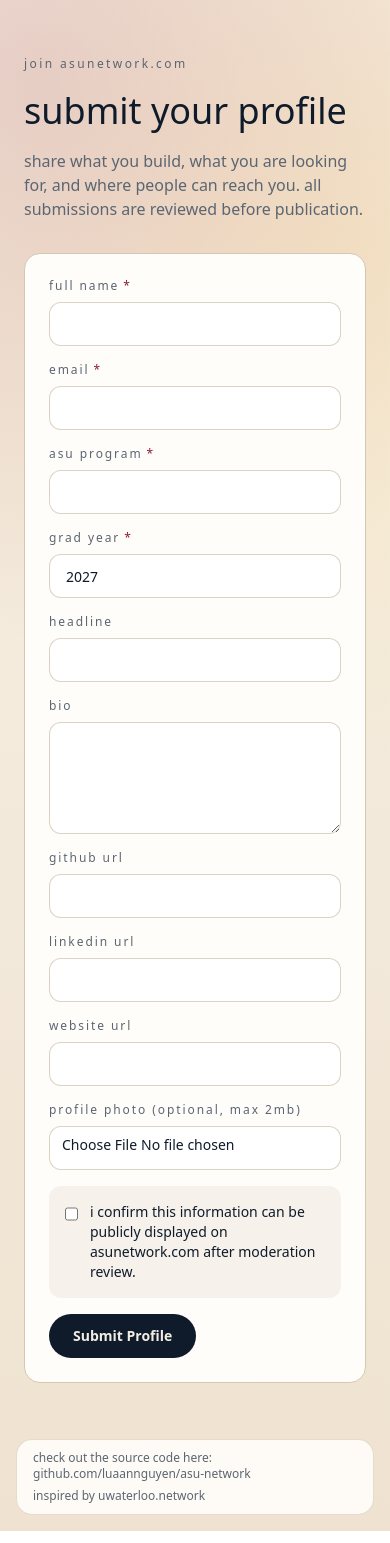
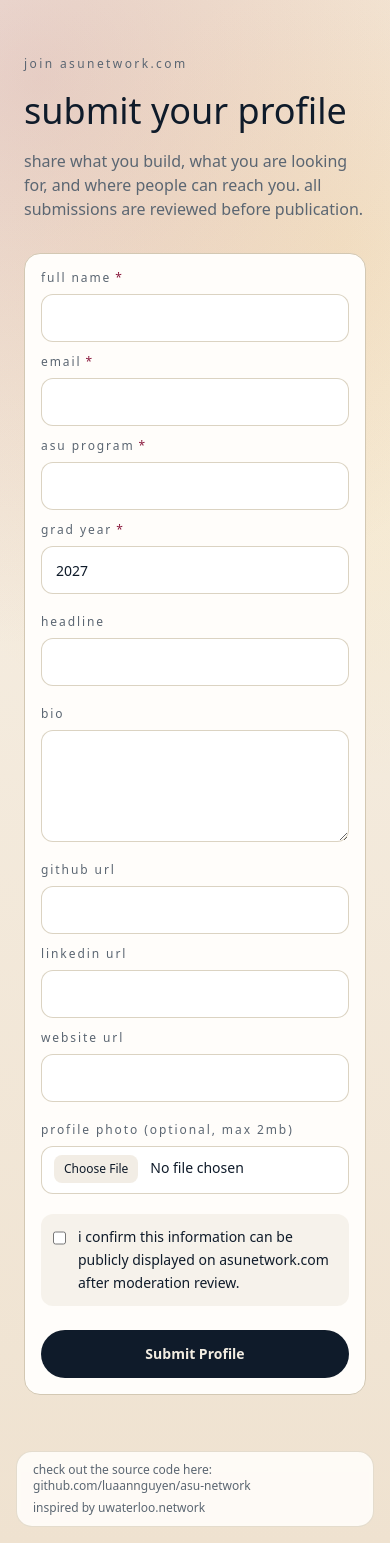
Before and after one commit to LuaanNguyen/asu-network, a Next.js app: page /join in a window 390 px wide. Built offline with nearby package versions, Linux system fonts and the light colour scheme; no server answers.

Commit message:
style: improve join form mobile layout and modal ergonomics

```diff
--- a/src/app/page.tsx
+++ b/src/app/page.tsx
@@ -91,25 +91,27 @@ export default function Home() {
           role="dialog"
           aria-modal="true"
           aria-label="Join asunetwork.com"
-          className="fixed inset-0 z-50 flex items-center justify-center bg-[#0f1b2a]/40 p-4 backdrop-blur-sm"
+          className="fixed inset-0 z-50 flex items-end justify-center bg-[#0f1b2a]/45 p-0 backdrop-blur-sm sm:items-center sm:p-4"
           onClick={(event) => {
             if (event.target === event.currentTarget) {
               setFormOpen(false);
             }
           }}
         >
-          <div className="shell relative max-h-[90vh] w-full max-w-4xl overflow-y-auto rounded-2xl border border-line p-4 sm:p-6">
+          <div className="shell relative h-[100dvh] w-full overflow-y-auto rounded-none border-0 p-4 pb-6 pt-5 sm:h-auto sm:max-h-[90vh] sm:max-w-4xl sm:rounded-2xl sm:border sm:p-6">
             <button
               type="button"
               onClick={() => setFormOpen(false)}
-              className="absolute right-4 top-4 inline-flex h-9 w-9 items-center justify-center rounded-full border border-line bg-surface text-muted transition hover:text-foreground"
+              className="absolute right-4 top-4 inline-flex h-10 w-10 items-center justify-center rounded-full border border-line bg-surface text-muted transition hover:text-foreground sm:h-9 sm:w-9"
               aria-label="Close"
             >
               <X size={16} />
             </button>
-            <div className="mb-4 pr-12">
-              <h2 className="display-heading text-3xl">join asunetwork.com</h2>
-              <p className="mt-1 text-sm text-muted">
+            <div className="mb-4 pr-12 sm:mb-5">
+              <h2 className="display-heading text-2xl leading-tight sm:text-3xl">
+                join asunetwork.com
+              </h2>
+              <p className="mt-1 text-sm leading-relaxed text-muted">
                 add your profile and links. submissions are reviewed before
                 publication.
               </p>
--- a/src/features/join/join-form.tsx
+++ b/src/features/join/join-form.tsx
@@ -142,8 +142,11 @@ export function JoinForm() {
   }
 
   return (
-    <form onSubmit={onSubmit} className="space-y-4 rounded-2xl border border-line bg-surface p-6">
-      <div className="grid gap-4 md:grid-cols-2">
+    <form
+      onSubmit={onSubmit}
+      className="space-y-5 rounded-2xl border border-line bg-surface p-4 sm:space-y-6 sm:p-5 md:p-6"
+    >
+      <div className="grid gap-3 sm:gap-4 md:grid-cols-2">
         <Field
           id="fullName"
           label="Full Name"
@@ -191,7 +194,7 @@ export function JoinForm() {
       <label className="flex flex-col gap-2">
         <span className="font-mono text-xs lowercase tracking-[0.16em] text-muted">Bio</span>
         <textarea
-          className="min-h-28 rounded-xl border border-line/80 bg-white px-4 py-3 text-sm outline-none ring-accent transition focus:ring-2"
+          className="min-h-28 rounded-xl border border-line/80 bg-white px-3.5 py-3 text-sm leading-relaxed outline-none ring-accent transition focus:ring-2 sm:px-4"
           value={values.bio}
           onChange={(event) => {
             const nextBio = event.currentTarget.value;
@@ -200,7 +203,7 @@ export function JoinForm() {
         />
       </label>
 
-      <div className="grid gap-4 md:grid-cols-3">
+      <div className="grid gap-3 sm:gap-4 md:grid-cols-3">
         <Field
           id="github"
           label="GitHub URL"
@@ -230,7 +233,7 @@ export function JoinForm() {
           type="file"
           accept="image/*"
           onChange={(event) => onAvatarFileChange(event.currentTarget.files?.[0] ?? null)}
-          className="h-11 rounded-xl border border-line/80 bg-white px-3 py-2 text-sm outline-none ring-accent transition focus:ring-2"
+          className="h-12 rounded-xl border border-line/80 bg-white px-3 py-2 text-sm outline-none ring-accent transition file:mr-3 file:rounded-lg file:border-0 file:bg-surface-strong/60 file:px-2.5 file:py-1.5 file:text-xs file:font-medium focus:ring-2 sm:h-11"
         />
         {values.avatarDataUrl ? (
           <NextImage
@@ -258,7 +261,7 @@ export function JoinForm() {
         className="hidden"
       />
 
-      <label className="flex items-start gap-3 rounded-xl bg-surface-strong/40 p-4 text-sm">
+      <label className="flex items-start gap-3 rounded-xl bg-surface-strong/40 p-3 text-sm leading-relaxed sm:p-4">
         <input
           className="mt-1 h-4 w-4 rounded border-line text-accent"
           type="checkbox"
@@ -272,10 +275,11 @@ export function JoinForm() {
         I confirm this information can be publicly displayed on asunetwork.com after moderation review.
       </label>
 
+      <div className="space-y-2.5 pt-1 sm:pt-0">
         <button
           type="submit"
           disabled={submitting}
-        className="inline-flex h-11 items-center justify-center rounded-full bg-foreground px-6 text-sm font-semibold text-background transition hover:bg-accent-ink disabled:cursor-not-allowed disabled:opacity-70"
+          className="inline-flex h-12 w-full items-center justify-center rounded-full bg-foreground px-6 text-sm font-semibold text-background transition hover:bg-accent-ink disabled:cursor-not-allowed disabled:opacity-70 sm:h-11 sm:w-auto"
         >
           {submitting ? "Submitting..." : "Submit Profile"}
         </button>
@@ -291,6 +295,7 @@ export function JoinForm() {
             {message}
           </p>
         ) : null}
+      </div>
     </form>
   );
 }
@@ -348,7 +353,7 @@ function Field({
         pattern={pattern}
         maxLength={maxLength}
         onChange={(event) => onChange(event.currentTarget.value)}
-        className="h-11 rounded-xl border border-line/80 bg-white px-4 text-sm outline-none ring-accent transition focus:ring-2"
+        className="h-12 rounded-xl border border-line/80 bg-white px-3.5 text-sm outline-none ring-accent transition focus:ring-2 sm:h-11 sm:px-4"
       />
     </label>
   );
```
Lines whose indentation alone changed are shown as unchanged.
